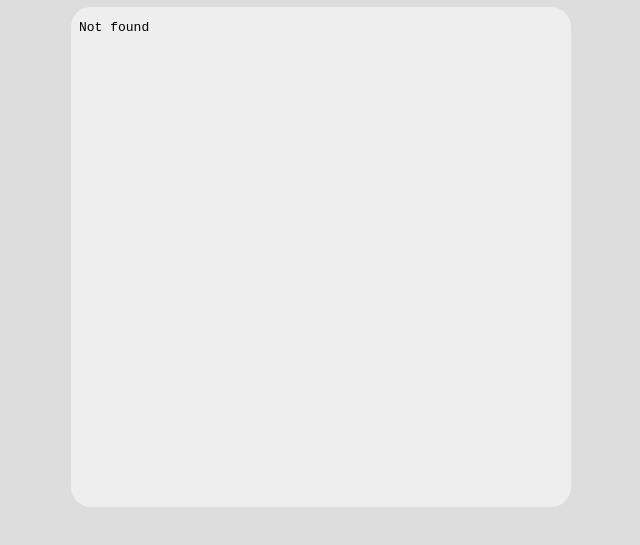
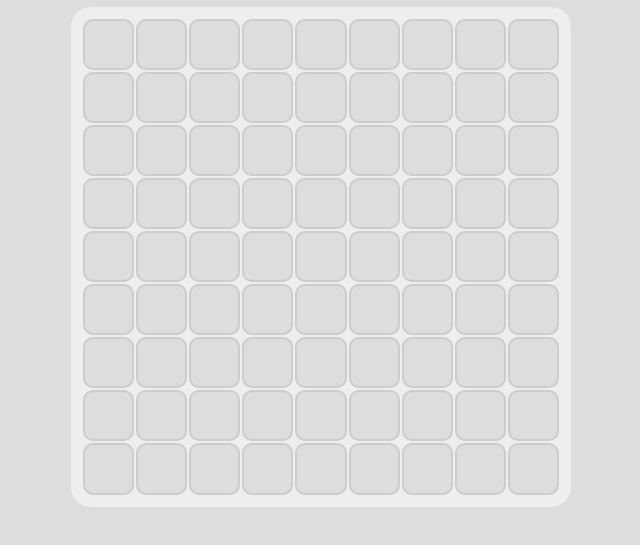
Before and after one commit to 02-wooki/mineSweeper, a plain HTML site: page index.html in a window 1280 px wide. Shown: the part 167-712 px from the top of the page, without its empty margins (319-959 px from the left). Drawn offline with Linux system fonts and the light colour scheme.

Commit message:
지뢰판 자동 생성

```diff
--- /dev/null
+++ b/game.js
@@ -0,0 +1,10 @@
+const gameTbody=document.getElementsByTagName('tbody')[0];
+
+for(i=0; i < 9; i++) {
+    gameTbody.insertAdjacentHTML('beforeend', `<tr></tr>`);
+    const trs=document.getElementsByTagName('tr');
+    const lastTr=trs[trs.length - 1];
+    for(j=0; j < 9; j++) {
+        lastTr.insertAdjacentHTML('beforeend', `<td></td>`);
+    }
+}
--- a/index.html
+++ b/index.html
@@ -19,6 +19,10 @@
             <div id="time" class="mainthemeColor mainfont">0</div>
         </div>
     </header>
-    <iframe class="appContainer" src="./games/easy.html" frameborder="0"></iframe>
+    <table class="appContainer">
+        <tbody></tbody>
+    </table>
+
+    <script src="game.js"></script>
 </body>
 </html>
--- a/style.css
+++ b/style.css
@@ -27,10 +27,22 @@ header > div > div {
 
 .appContainer {
     height: 500px;      width: 500px;
+    padding: 10px;
 
     background-color: #eee;
 
     border-radius: 20px;
+}
+td {
+    border: 2px solid #ccc;
+    border-collapse: collapse;
+    border-radius: 10px;
+
+    background-color: #ddd;
+
+    flex-grow: 1;
+
+    cursor: pointer;
 }
 
 .mainthemeColor {
```
